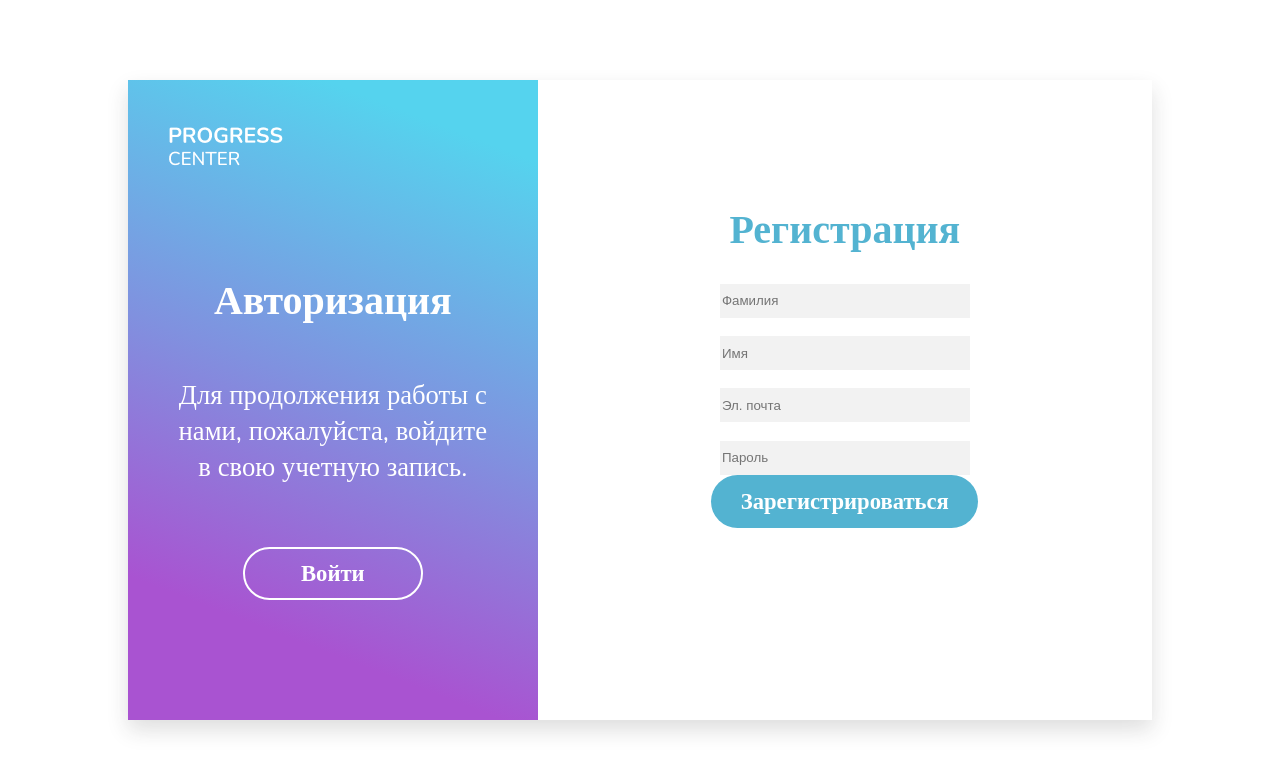
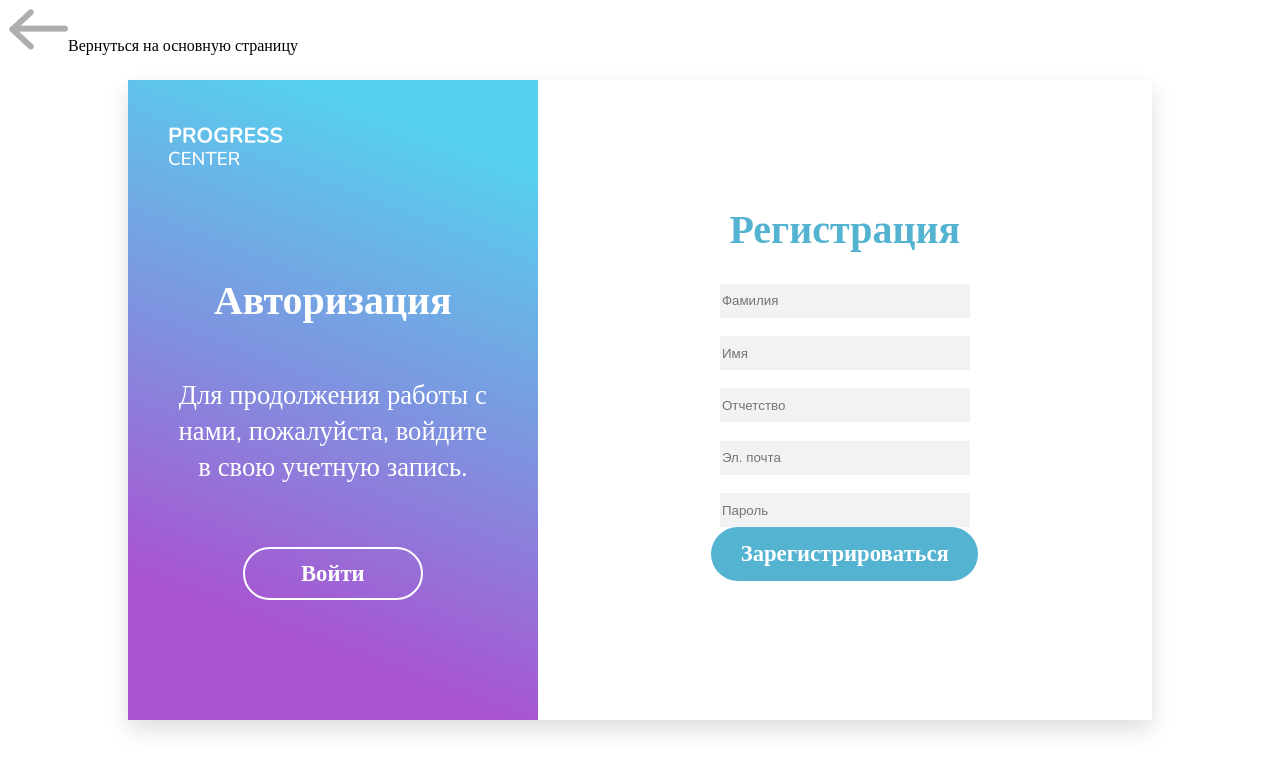
Before and after one commit to mszubova/VKR, a Vue app in the folder d_project/: page / in a window 1280 px wide. Both pictures are taken after a click on the button "Личный кабинет". Shown: the top 772 px of the page. Built offline with nearby package versions, Linux system fonts and the light colour scheme.

Commit message:
correct regis window

```diff
--- a/d_project/src/App.vue
+++ b/d_project/src/App.vue
@@ -37,10 +37,10 @@ export default {
   created: function(){
     this.emitter.on("StartAuth", data=>{
       this.way = "";
-        if(data['way'] == 'application'){
+        if(data['way'] == 'regist'){
           this.way = data['way'];
         }
-        if(data['way'] == 'auth'){
+        else if(data['way'] == 'auth'){
           this.way = data['way'];
         }
         this.visibilityAuth = data['visible'];
--- a/d_project/src/components/AuthPage.vue
+++ b/d_project/src/components/AuthPage.vue
@@ -1,7 +1,8 @@
 <template>
   <div class="authRoot">
-      <div class="goback">
-
+      <div class="goback"  @click="btnBackClick">
+          <img class="backImg" src="@/assets/back.png"/>
+          <a class="backText">Вернуться на основную страницу</a>
       </div>
       <div class="authCont">
           <div class="raindowPart">
@@ -13,7 +14,7 @@
                     <div class="h2cont">
                         <h2 class="subTitle">Для продолжения работы с нами, пожалуйста, войдите в свою учетную запись.</h2>
                     <div class="entireBtn">
-                        <button class="entireBtn">Войти</button>
+                        <button @click="authBtnClick()" class="entireBtn">Войти</button>
                     </div>
                     </div>
                 </div>
@@ -22,19 +23,23 @@
               <div class="contInput">
                 <h1 class="authBlockTitle">Регистрация</h1>
                 <div class="inputBlock">
-                    <div class="registBlock" v-if="way == 'regist'"></div>
-                    <div class="authBlo" v-if="way == 'auth'">
+                    <div class="authBlo" >
+                    <div class="auth" v-if="way == 'regist'">
                         <div class="fm">
-                            <input class="fm" type="text" placeholder="Фамилия" />
+                            <input id="fmInp" class="fmInp" type="text" placeholder="Фамилия" />
                         </div>
                         <div class="nm">
-                            <input class="nm" type="text" placeholder="Имя" />
+                            <input id="nmInp" class="nmInp" type="text" placeholder="Имя" />
                         </div>
+                        <div class="ot">
+                            <input id="otInp" class="otInp" type="text" placeholder="Отчетство" />
+                        </div>
+                    </div>
                         <div class="em">
-                            <input class="em" type="text" placeholder="Эл. почта" />
+                            <input id="emInp" class="emInp" type="text" placeholder="Эл. почта" />
                         </div>
                         <div class="ps">
-                            <input class="ps" type="password" placeholder="Пароль" />
+                            <input id="psInp" class="psInp" type="password" placeholder="Пароль" />
                         </div>
                     </div>
                 </div>
@@ -77,6 +82,9 @@ export default {
         // }
     },
     methods:{
+        authBtnClick(){
+            this.emitter.emit("startAuth", {visible: true, way: "auth"})
+        },
         btnBackClick(){
             ColorChange({backgroundColor: "#090909"})
             this.emitter.emit("StartAuth", {visible: false, way: "back"})
@@ -84,25 +92,28 @@ export default {
         EntireBtnClick(){
             try{
                 this.alertVisible = false;
-                let fm = document.getElementsByClassName("fm").value;
-                let nm = document.getElementsByClassName("nm").value;
-                let em = document.getElementsByClassName("em").value;
-                let ps = document.getElementsByClassName("ps").value;
-                if(fm.length != 0 && nm.length != 0 && em.length != 0 && ps.length != 0){
-                    document.getElementById("password").value = "";
+                let fm = document.getElementById("fmInp").value;
+                let nm = document.getElementById("nmInp").value;
+                let ot = document.getElementById("otInp").value;
+                let em = document.getElementById("emInp").value;
+                let ps = document.getElementById("psInp").value;
+                if(fm != '' && nm != '' && em != '' && ps != ''){
                     requestData({"type": "Registration",
                     "email": em,
                     "password": ps,
                     "registType": "customer",
                     "PersonalData":{
                         "SurName": fm,
-                        "name": nm
+                        "name": nm,
+                        "middleName": ot
                     }
                     })
                 }
                 else{
                     this.alertVisible = true;
                 }
+                    //document.getElementById("password").value = "";
+
             }
             catch(e){
                 this.alertVisible = true;
@@ -142,6 +153,10 @@ div.fm{
     width: 100%;
     margin-top: 3%;
 }
+div.ot{
+    width: 100%;
+    margin-top: 3%;
+}
 div.nm{
     width: 100%;
     margin-top: 3%;
@@ -154,25 +169,31 @@ div.em{
     width: 100%;
     margin-top: 3%;
 }
-input.nm{
+input.nmInp{
     background: #F2F2F2;
     border-style: none;
     width: 40%;
     height: 4vh;
 }
-input.ps{
+input.psInp{
     background: #F2F2F2;
     border-style: none;
     width: 40%;
     height: 4vh;
 }
-input.em{
+input.emInp{
     background: #F2F2F2;
     border-style: none;
     width: 40%;
     height: 4vh;
 }
-input.fm{
+input.fmInp{
+    background: #F2F2F2;
+    border-style: none;
+    width: 40%;
+    height: 4vh;
+}
+input.otInp{
     background: #F2F2F2;
     border-style: none;
     width: 40%;
--- a/d_project/src/components/Landing/NavMenu.vue
+++ b/d_project/src/components/Landing/NavMenu.vue
@@ -41,7 +41,7 @@ export default {
         },
         lkBtnClick(){
           if(checkLoginAndPass()){
-            this.emitter.emit("StartAuth", {visible: true, way: "auth"})
+            this.emitter.emit("StartAuth", {visible: true, way: "regist"})
           }
         }
     },
@@ -52,8 +52,6 @@ export default {
 </script>
 
 <style>
-.navRoot{
-}
 .rightPart{
     position: relative;
     float: right;
--- a/d_project/src/components/Landing/functionalComponents/PreviewBlock.vue
+++ b/d_project/src/components/Landing/functionalComponents/PreviewBlock.vue
@@ -39,7 +39,7 @@ export default{
   },
   methods:{
     makeOrderBtnClick(){
-      this.emitter.emit("StartAuth", {visible: true, way: "application"});
+      this.emitter.emit("StartAuth", {visible: true, way: "auth"});
     }
   }
 }
--- a/d_project/src/components/Scripts/Connect.js
+++ b/d_project/src/components/Scripts/Connect.js
@@ -1,7 +1,7 @@
 import errorController from './errorController.js'
 export async function requestData(data){
 console.log(data);
-let response = await fetch("/mainControllerPC.php",{
+let response = await fetch("/mainController.php",{
     method: "POST",
     headers: {
         'Content-Type': 'application/json;charset=utf-8'
```
Also changed, not shown: d_project/src/assets/back.png (added), 1 other file (tests, documents, lock files or other folders).
